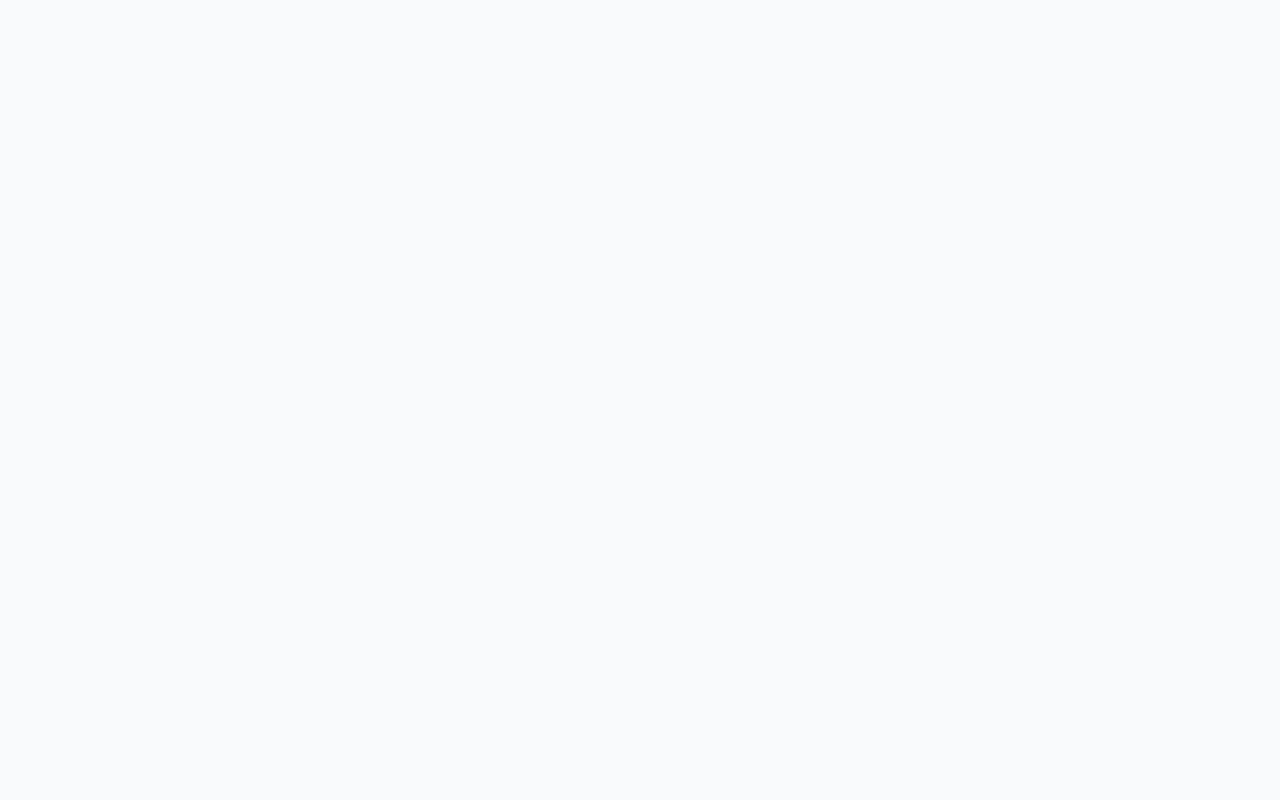
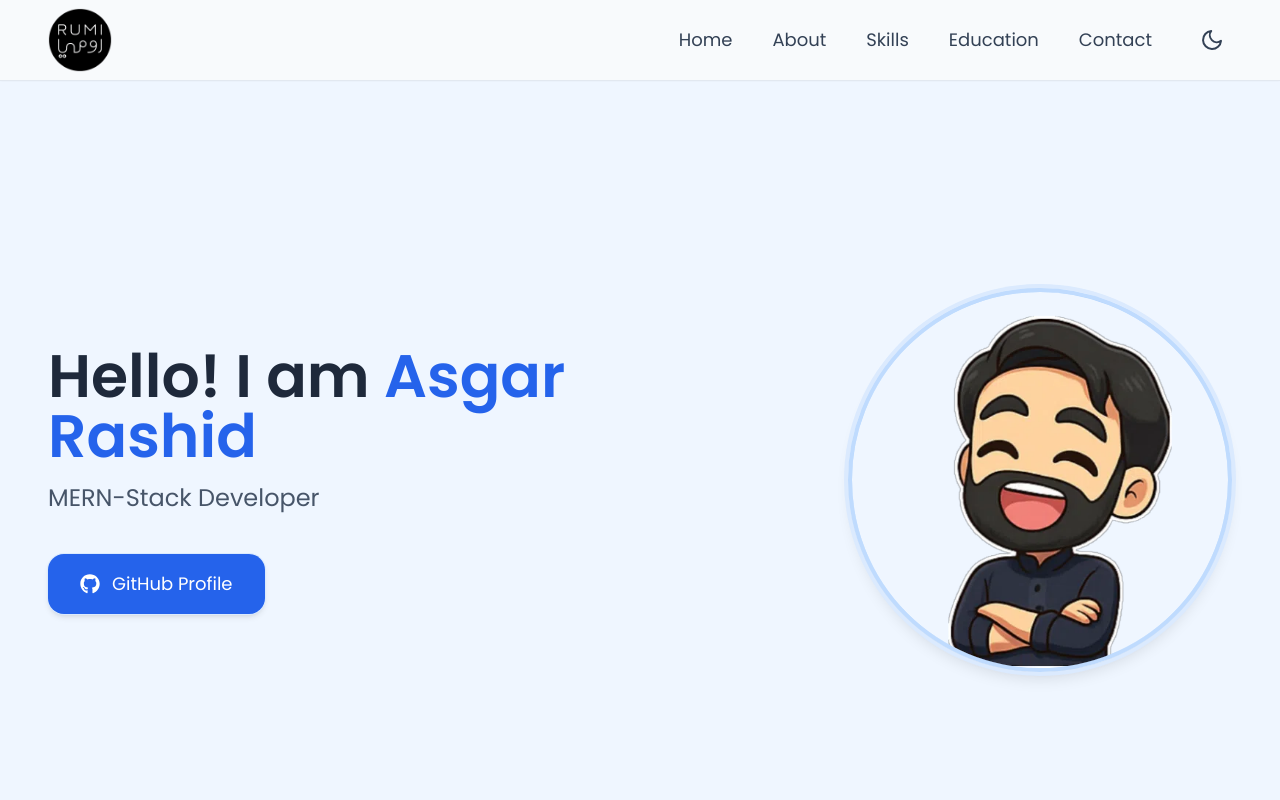
Before and after one commit to rumi-13/potfolio, a React (Vite) app: page / in a window 1280 px wide. Shown: the top 800 px of the page. Built offline with nearby package versions, Linux system fonts and the light colour scheme.

Commit message:
fix: resolve deployment path issues and update asset configurations

```diff
--- a/index.html
+++ b/index.html
@@ -2,7 +2,7 @@
 <html lang="en">
   <head>
     <meta charset="UTF-8" />
-    <link rel="icon" type="image/svg+xml" href="/logo.png" />
+    <link rel="icon" type="image/png" href="/src/assets/logo.png" />
     <meta name="viewport" content="width=device-width, initial-scale=1.0" />
     <title>Asgar Rashid</title>
   </head>
--- a/src/App.jsx
+++ b/src/App.jsx
@@ -21,10 +21,7 @@
         <Route path="Education" element={<Education />} />
         <Route path="About" element={<About />} />
       </Route>,
-    ),
-    {
-      basename: "/portfolio", // 🔥 ADD THIS
-    },
+    )
   );
 
   return <RouterProvider router={router} />;
--- a/vite.config.js
+++ b/vite.config.js
@@ -4,5 +4,5 @@
 // https://vite.dev/config/
 export default defineConfig({
   plugins: [react()],
-  base: process.env.VITE_BASE_PATH || "/portfolio"
+  base: "/"
 })
```
Also changed, not shown: vercel.json (added), 2 other files (tests, documents, lock files or other folders).
